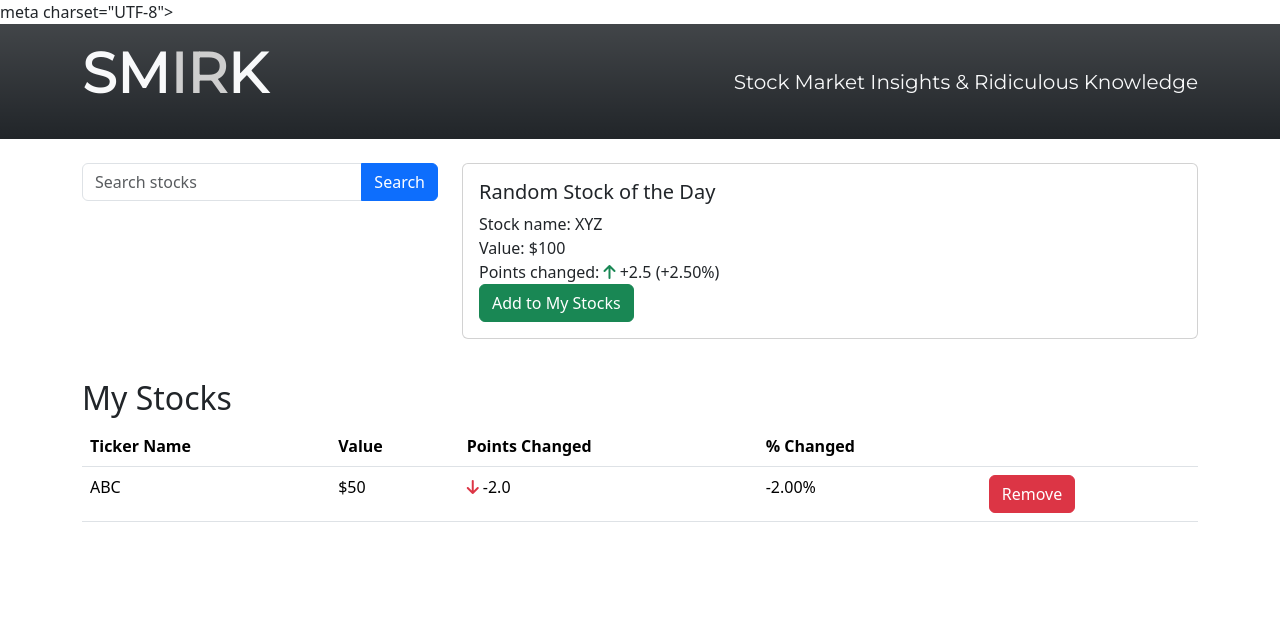
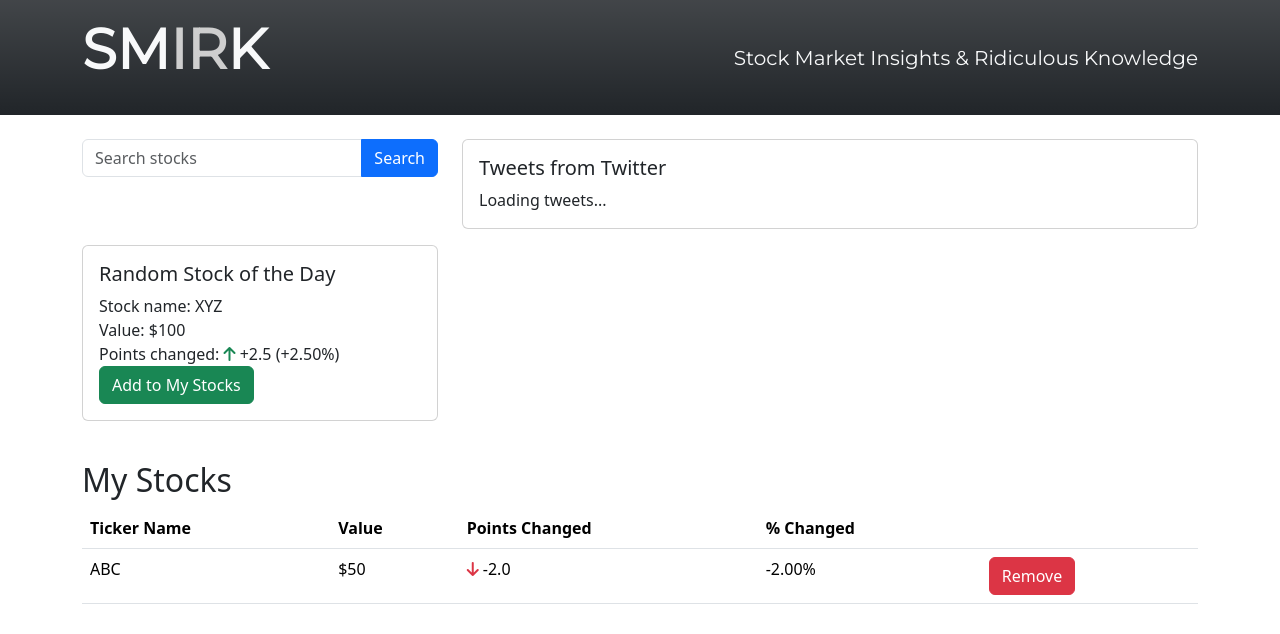
Before and after one commit to bllongbeverly/smirk, a plain HTML site: page index.html in a window 1280 px wide. Drawn offline with nearby package versions, Linux system fonts and the light colour scheme.

Commit message:
updated html with tweet card

```diff
--- a/index.html
+++ b/index.html
@@ -1,7 +1,7 @@
     <!DOCTYPE html>
     <html lang="en">
     <head>
-    meta charset="UTF-8">
+    <meta charset="UTF-8">
     <meta http-equiv="X-UA-Compatible" content="IE=edge">
     <meta name="viewport" content="width=device-width, initial-scale=1.0">
 
@@ -30,7 +30,7 @@
     </header>
 
         <!-- Search bar and random stock card -->
-        <main class="container my-4">
+    <main class="container my-4">
         <div class="row">
             <!-- Search bar -->
             <div class="col-md-4 mb-3">
@@ -48,8 +48,19 @@
             </div>
             </div>
 
+            <!-- Twitter card -->
+    <div class="col-md-8 mb-3">
+        <div class="card">
+            <div class="card-body">
+                <h5 class="card-title">Tweets from Twitter</h5>
+                <div class="tweet-container">
+                    <p>Loading tweets...</p>
+                </div>
+            </div>
+        </div>
+    </div>
             <!-- Random stock card -->
-            <div class="col-md-8 mb-3">
+            <div class="col-md-4 mb-3">
             <div class="card">
                 <div class="card-body">
                 <h5 class="rdm-ticker-name">Random Stock of the Day</h5>
@@ -63,6 +74,7 @@
             </div>
             </div>
         </div>
+
 
         <!-- My Stocks -->
         <div class="row mt-4">
```
